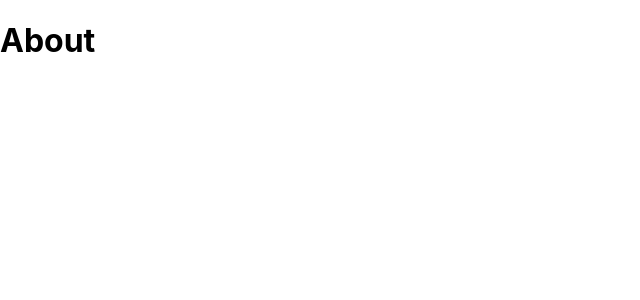
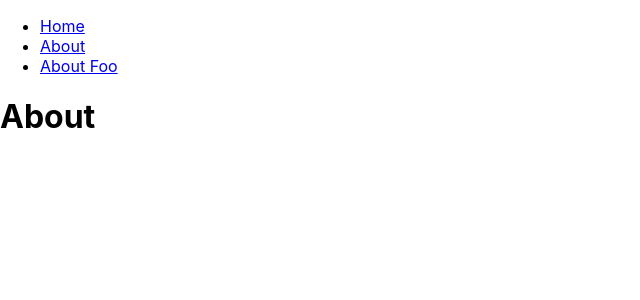
Before and after one commit to DianaLeee/TIL, a React (Create React App) app in the folder coding/animal-crossing/: page /about in a window 1280 px wide. Shown: the top 300 px of the page, without its empty margins (0-640 px from the left). Built offline with nearby package versions, Linux system fonts and the light colour scheme.

Commit message:
Add Link Component

```diff
--- /dev/null
+++ b/coding/animal-crossing/src/components/Menu.tsx
@@ -0,0 +1,22 @@
+import React from "react";
+import { Link } from "react-router-dom";
+
+const Menu = () => {
+  return (
+    <div>
+      <ul>
+        <li>
+          <Link to="/">Home</Link>
+        </li>
+        <li>
+          <Link to="/about">About</Link>
+        </li>
+        <li>
+          <Link to="/about/foo">About Foo</Link>
+        </li>
+      </ul>
+    </div>
+  );
+};
+
+export default Menu;
--- a/coding/animal-crossing/src/pages/About.tsx
+++ b/coding/animal-crossing/src/pages/About.tsx
@@ -3,11 +3,12 @@
 
 const About = ({ location, match }: any) => {
   const query = queryString.parse(location.search);
-  console.log(query);
 
+  const detail = query.detail === "true";
   return (
     <div>
       <h1>About {match.params.name}</h1>
+      {detail && "detail: hello world"}
     </div>
   );
 };
--- a/coding/animal-crossing/src/shared/App.tsx
+++ b/coding/animal-crossing/src/shared/App.tsx
@@ -1,11 +1,13 @@
 import React, { Component } from "react";
 import { Route, Switch } from "react-router-dom";
 import { Home, About } from "../pages/index";
+import Menu from "../components/Menu";
 
 class App extends Component {
   render() {
     return (
       <div>
+        <Menu />
         <Route exact path="/" component={Home} />
         <Switch>
           {/* 위치 주의! */}
```
